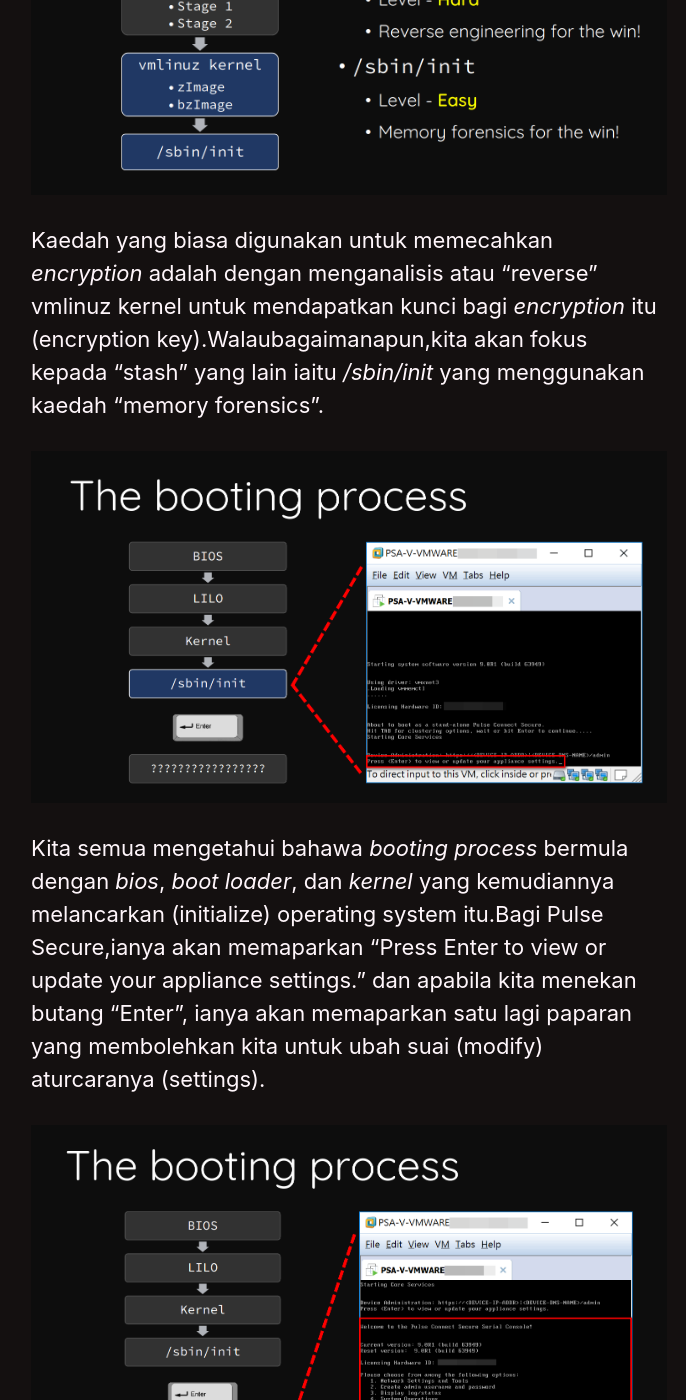
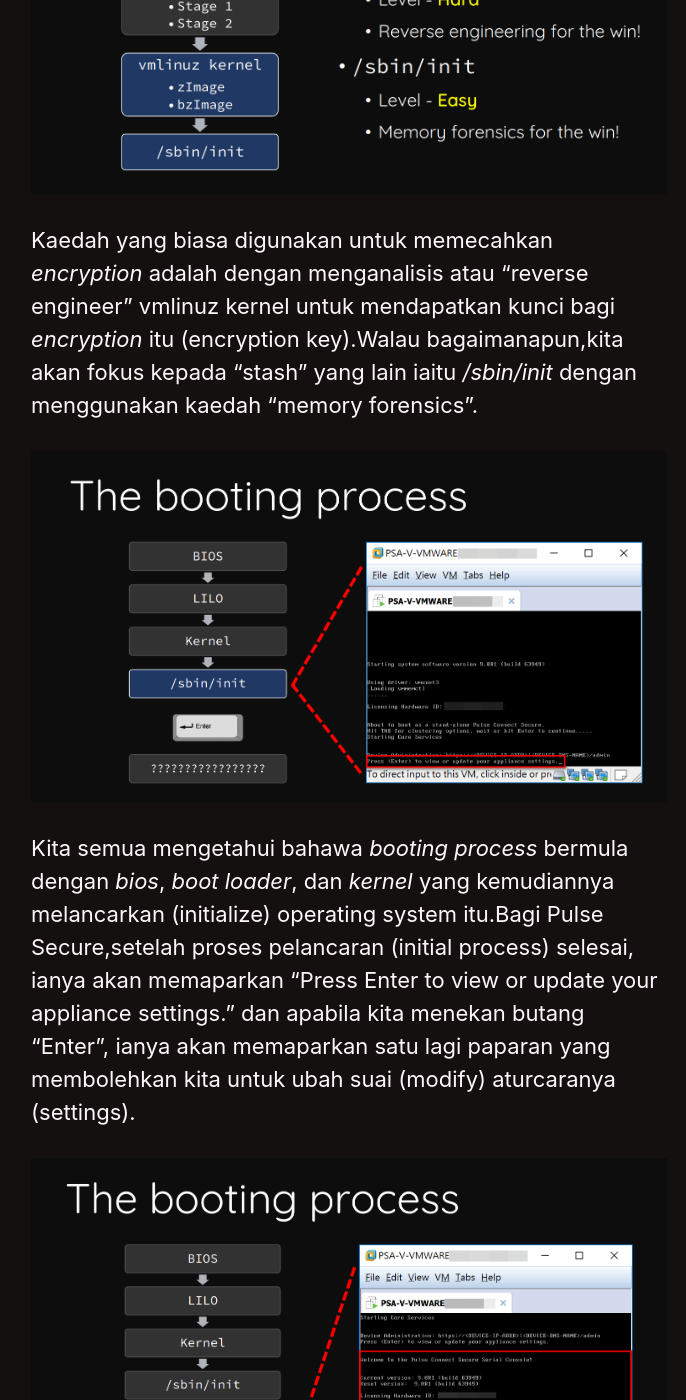
Before and after one commit to faridarif/faridarif.github.io, a Jekyll site: the page built from _posts/2021-04-03-hacking-ssl-vpn.md, in a window 1280 px wide and 1400 px high, scrolled down 1863 px. Shown: the whole window, without its empty margins (291-977 px from the left). Built offline with Jekyll 4.4.1, drawn with Linux system fonts in a browser that asks for light colours; cached includes are drawn as plain includes; some of the changed text lies outside the part shown.

Commit message:
Update 2021-04-03-hacking-ssl-vpn.md

````diff
--- a/_posts/2021-04-03-hacking-ssl-vpn.md
+++ b/_posts/2021-04-03-hacking-ssl-vpn.md
@@ -20,11 +20,11 @@ Namun bagaimana jika *disk* itu adalah *encrypted*?
 
 ![Linux Booting Process](https://raw.githubusercontent.com/faridarif/faridarif.github.io/master/images/linux-booting-process.png){: .align-center}
 
-Kaedah yang biasa digunakan untuk memecahkan *encryption* adalah dengan menganalisis atau "reverse" vmlinuz kernel untuk mendapatkan kunci bagi *encryption* itu (encryption key).Walaubagaimanapun,kita akan fokus kepada "stash" yang lain iaitu */sbin/init* yang menggunakan kaedah "memory forensics".
+Kaedah yang biasa digunakan untuk memecahkan *encryption* adalah dengan menganalisis atau "reverse engineer" vmlinuz kernel untuk mendapatkan kunci bagi *encryption* itu (encryption key).Walau bagaimanapun,kita akan fokus kepada "stash" yang lain iaitu */sbin/init* dengan menggunakan kaedah "memory forensics".
 
 ![enter image description here](https://raw.githubusercontent.com/faridarif/faridarif.github.io/master/images/step-booting-process.png){: .align-center}
 
-Kita semua mengetahui bahawa *booting process* bermula dengan *bios*, *boot loader*, dan *kernel* yang kemudiannya melancarkan (initialize) operating system itu.Bagi Pulse Secure,ianya akan memaparkan "Press Enter to view or update your appliance settings." dan apabila kita menekan butang "Enter", ianya akan memaparkan satu lagi paparan yang membolehkan kita untuk ubah suai (modify) aturcaranya (settings).
+Kita semua mengetahui bahawa *booting process* bermula dengan *bios*, *boot loader*, dan *kernel* yang kemudiannya melancarkan (initialize) operating system itu.Bagi Pulse Secure,setelah proses pelancaran (initial process) selesai, ianya akan memaparkan "Press Enter to view or update your appliance settings." dan apabila kita menekan butang "Enter", ianya akan memaparkan satu lagi paparan yang membolehkan kita untuk ubah suai (modify) aturcaranya (settings).
 
 ![enter image description here](https://raw.githubusercontent.com/faridarif/faridarif.github.io/master/images/next-booting-process.png){: .align-center}
 
@@ -52,7 +52,7 @@ WebVPN adalah *proxy feature* yang mudah untuk digunakan kerana ianya mudah alih
 
 ### Native script language extensions
 
-Kebanyakan SSL VPN mempunyai native script language extensions mereka yang tersendiri.Sama seperti PHP extensions yang mengekalkan C atau Perl yang mengekalkan C++.Kita boleh menggunakan extensions ini bagi melakukan *encoding/decoding* untuk meningkatkan kecekapan yang menjadikannya "vulnerable".Ianya boleh membawa kepada "type confusion" diantara *languages* yang berlainan.Seperti yang kita semua tahu, *string operation* selalunya sukar bagi C language seperti *buffer size calculation*, *dangerous functions* dan *missunderstood functions*.
+Kebanyakan SSL VPN mempunyai native script language extensions mereka yang tersendiri.Sama seperti PHP extensions yang mengekalkan C atau Perl yang mengekalkan C++.Kita boleh menggunakan extensions ini bagi melakukan *encoding/decoding* untuk meningkatkan kecekapan.Namun ia menjadikannya "vulnerable".Ianya boleh membawa kepada "type confusion" diantara *languages* yang berlainan.Seperti yang kita semua tahu, *string operation* selalunya sukar bagi C language seperti *buffer size calculation*, *dangerous functions* dan *missunderstood functions*.
 
 ```c
 ret = snprintf(buf, buf_size, format, ...) ;
````
Also changed, not shown: other parts of _posts/2021-04-03-hacking-ssl-vpn.md (+5 -3 lines).
